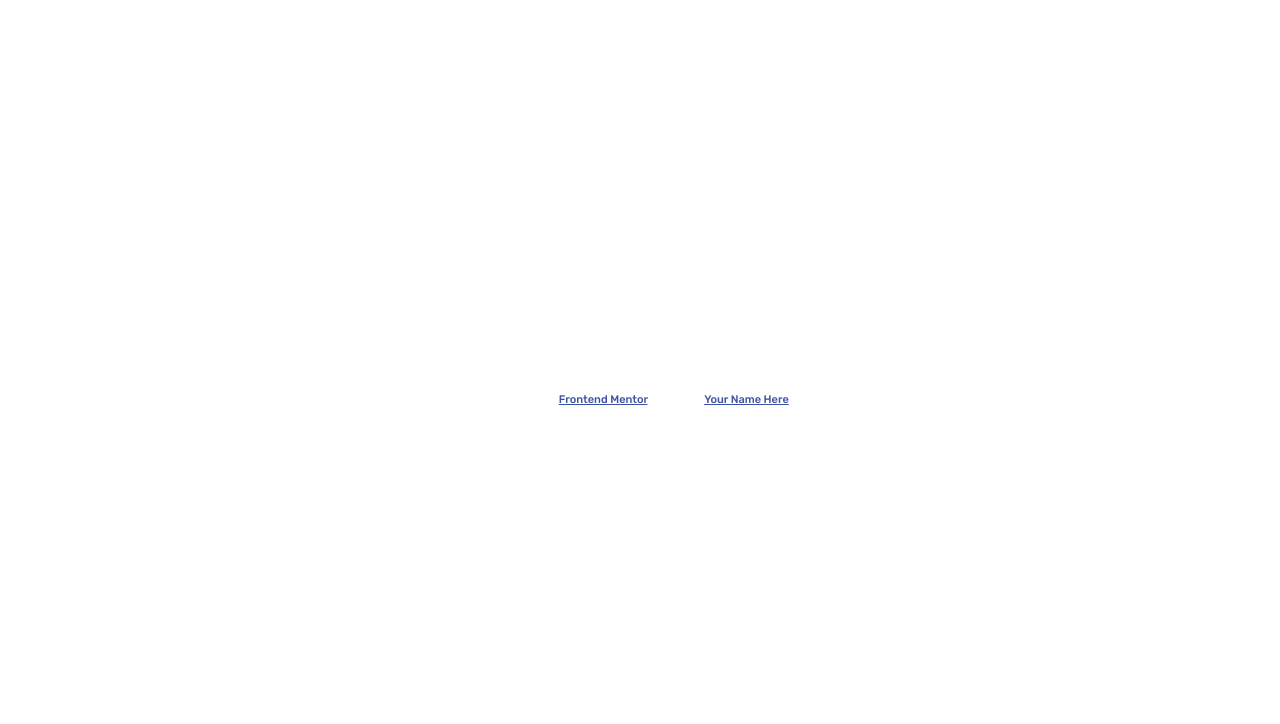
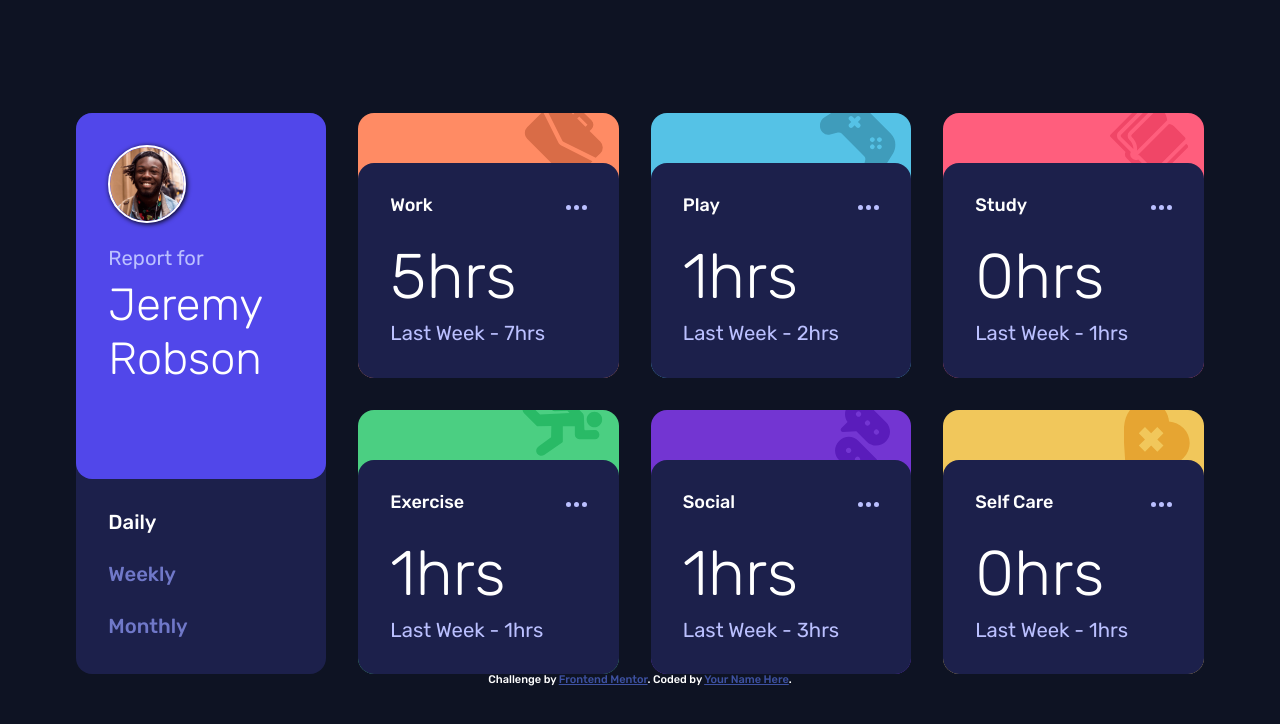
Before and after one commit to takahashiyb/time-tracking-dashboard-main, a plain HTML site: page index.html in a window 1280 px wide. Drawn offline with Linux system fonts and the light colour scheme.

Commit message:
Add radio button function and finalize styling.

```diff
--- a/css/card-component.css
+++ b/css/card-component.css
@@ -8,27 +8,27 @@
   overflow: hidden;
 }
 
-.card1 {
+.card0 {
   background-color: var(--color-orange-300);
 }
 
-.card2 {
+.card1 {
   background-color: var(--color-blue-300);
 }
 
-.card3 {
+.card2 {
   background-color: var(--color-pink-400);
 }
 
-.card4 {
+.card3 {
   background-color: var(--color-green-400);
 }
 
-.card5 {
+.card4 {
   background-color: var(--color-purple-700);
 }
 
-.card6 {
+.card5 {
   background-color: var(--color-yellow-300);
 }
 
--- a/css/index.css
+++ b/css/index.css
@@ -9,16 +9,6 @@
 
 html {
   font-size: 16px;
-}
-
-/* Default */
-
-body {
-  height: 100vh;
-  display: flex;
-  flex-direction: column;
-  align-items: center;
-  justify-content: center;
 }
 
 /* Variables */
@@ -65,9 +55,55 @@ body {
   --spacing-500: 40px;
 }
 
-/* Font setting template */
-
 html {
   font: var(--text-preset-5);
   color: var(--color-white);
+
+  display: grid;
+  place-content: center;
+
+  background-color: var(--color-navy-950);
 }
+
+main {
+  display: grid;
+  gap: var(--spacing-400);
+}
+
+#card-group {
+  display: grid;
+  gap: var(--spacing-400);
+}
+
+@media (min-width: 767px) {
+  #card-group {
+    display: grid;
+    grid-template-columns: repeat(3, 1fr);
+    gap: var(--spacing-400);
+  }
+}
+
+@media (min-width: 1023px) {
+  html {
+    height: 100dvh;
+  }
+
+  main {
+    display: flex;
+    gap: var(--spacing-400);
+  }
+
+  #card-group {
+    display: grid;
+    grid-template-columns: repeat(3, 1fr);
+    gap: var(--spacing-400);
+  }
+}
+
+.attribution {
+  font-size: 11px;
+  text-align: center;
+}
+.attribution a {
+  color: hsl(228, 45%, 44%);
+}
--- a/css/profile-component.css
+++ b/css/profile-component.css
@@ -1,7 +1,3 @@
-.sample-body {
-  background-color: var(--color-black);
-}
-
 .profile {
   display: grid;
   width: 100%;
@@ -45,15 +41,21 @@
   width: 100%;
   max-width: 300px;
   padding: var(--spacing-300) 0;
+  border: none;
   justify-items: center;
   justify-self: center;
 
-  span {
+  label {
     font: var(--text-preset-5);
     color: var(--color-purple-500);
+
+    input[type="radio"] {
+      opacity: 0;
+    }
   }
 
-  span:hover {
+  label:has(input[name="interval"]:checked),
+  label:hover {
     color: var(--color-white);
   }
 }
--- a/index.html
+++ b/index.html
@@ -21,21 +21,51 @@
 
     <link rel="stylesheet" href="./css/index.css" />
     <link rel="stylesheet" href="./css/card-component.css" />
+    <link rel="stylesheet" href="./css/profile-component.css" />
 
     <title>Frontend Mentor | Time tracking dashboard</title>
 
     <!-- Feel free to remove these styles or customise in your own stylesheet 👍 -->
-    <style>
-      .attribution {
-        font-size: 11px;
-        text-align: center;
-      }
-      .attribution a {
-        color: hsl(228, 45%, 44%);
-      }
-    </style>
   </head>
   <body>
+    <main>
+      <div class="profile">
+        <section class="section-profile">
+          <img src="./images/image-jeremy.png" alt="profile image" />
+          <div>
+            <span class="profile-pre-text">Report for</span>
+            <span class="profile-name">Jeremy Robson</span>
+          </div>
+        </section>
+        <fieldset class="section-filter">
+          <label class="interval-selected"
+            >Daily<input
+              class="interval"
+              type="radio"
+              name="interval"
+              value="daily"
+              checked
+          /></label>
+          <label
+            >Weekly<input
+              class="interval"
+              type="radio"
+              name="interval"
+              value="weekly"
+          /></label>
+          <label
+            >Monthly<input
+              class="interval"
+              type="radio"
+              name="interval"
+              value="monthly"
+          /></label>
+        </fieldset>
+      </div>
+
+      <div id="card-group"></div>
+    </main>
+    <footer>
       <div class="attribution">
         Challenge by
         <a href="https://www.frontendmentor.io?ref=challenge" target="_blank"
@@ -45,5 +75,7 @@
           >Your Name Here</a
         >.
       </div>
+    </footer>
+    <script src="./js/card-component.js" type="module"></script>
   </body>
 </html>
--- /dev/null
+++ b/js/card-component.js
@@ -0,0 +1,52 @@
+displayActivityCards();
+
+const radioButtons = document.querySelectorAll(".interval");
+
+for (let i = 0; i < radioButtons.length; i++) {
+  const radioButton = radioButtons[i];
+  radioButton.addEventListener("change", () => {
+    const cardGroup = document.getElementById("card-group");
+    cardGroup.innerHTML = "";
+
+    displayActivityCards();
+  });
+}
+
+function displayActivityCards() {
+  const cardGroup = document.getElementById("card-group");
+
+  const selected = document.querySelector('input[name="interval"]:checked');
+
+  const value = selected?.value;
+
+  fetch("../data.json")
+    .then((response) => {
+      return response.json();
+    })
+    .then((data) => {
+      for (let i = 0; i < 6; i++) {
+        const object = data[i];
+        const title = object.title;
+        const current = object.timeframes[value].current;
+        const previous = object.timeframes[value].previous;
+
+        cardGroup.innerHTML += `<div class="card work card${i}">
+      <div class="card-color">
+        <img src="./images/icon-${title.replaceAll(" ", "-")}.svg" alt="" />
+      </div>
+      <div class="card-content">
+        <div class="card-header">
+          <span class="card-title">${title}</span>
+          <button>
+            <img src="./images/icon-ellipsis.svg" alt="" />
+          </button>
+        </div>
+        <div class="card-details">
+          <span class="card-current-hours">${current}hrs</span>
+          <span class="card-previous-hours">Last Week - ${previous}hrs</span>
+        </div>
+      </div>
+    </div>`;
+      }
+    });
+}
```
Lines whose indentation alone changed are shown as unchanged.
